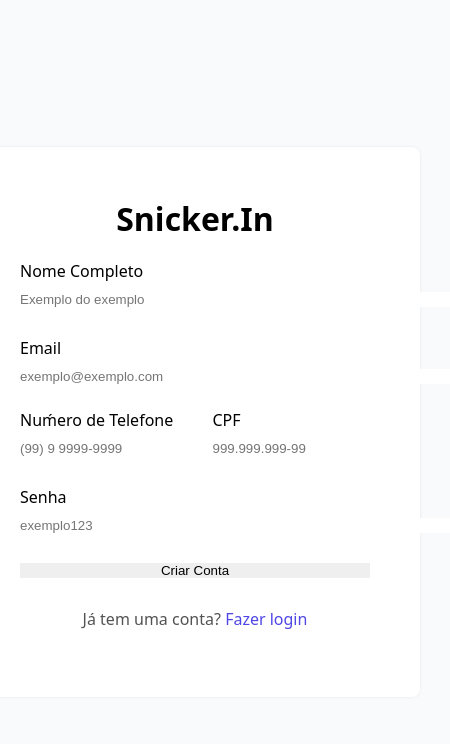
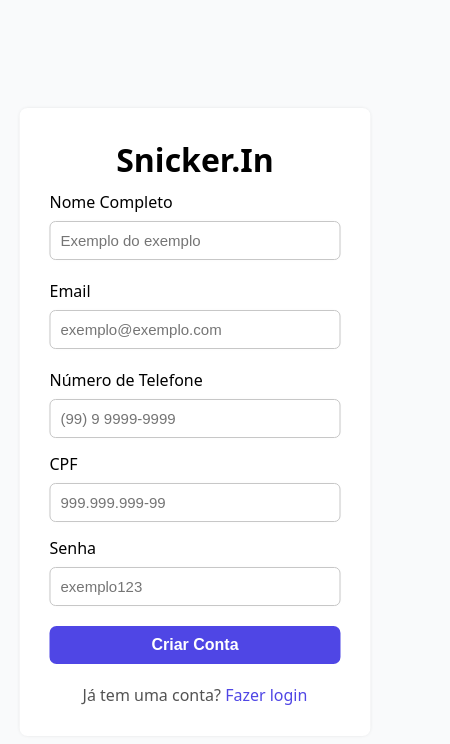
Before and after one commit to Luizhnrs/snicker.in, a React (Create React App) app in the folder frontend/: page /auth/register in a window 390 px wide. Shown: the top 744 px of the page, 450 px wide, since content can reach past the window. Built offline with nearby package versions, Linux system fonts and the light colour scheme.

Commit message:
Fix: Fix register responsive

```diff
--- a/frontend/src/components/RegisterForm/RegisterForm.tsx
+++ b/frontend/src/components/RegisterForm/RegisterForm.tsx
@@ -1,18 +1,17 @@
-import React from 'react';
-import {ChangeEvent} from 'react';
-import {Link} from 'react-router-dom';
+import React, {ChangeEvent} from 'react';
+import './registerForm.css';
 
 type RegisterFormProps = {
-  name: string,
-  setName: (value: string) => void,
-  email: string,
-  setEmail: (value: string) => void,
-  phoneNumber: string,
-  setPhoneNumber: (value: string) => void,
-  cpf: string,
-  setCpf: (value: string) => void,
-  password: string,
-  setPassword: (value: string) => void,
+  name: string;
+  setName: (value: string) => void;
+  email: string;
+  setEmail: (value: string) => void;
+  phoneNumber: string;
+  setPhoneNumber: (value: string) => void;
+  cpf: string;
+  setCpf: (value: string) => void;
+  password: string;
+  setPassword: (value: string) => void;
 };
 
 export default function RegisterForm({
@@ -60,10 +59,10 @@ export default function RegisterForm({
       setCpf(input);
     }
   };
+
   return (
     <form className="register-form">
-
-      <div className="input-div">
+      <div className="input-group">
         <label htmlFor="name">Nome Completo</label>
         <input
           type="text"
@@ -77,7 +76,7 @@ export default function RegisterForm({
         />
       </div>
 
-      <div className="input-div">
+      <div className="input-group">
         <label htmlFor="email">Email</label>
         <input
           type="email"
@@ -92,8 +91,8 @@ export default function RegisterForm({
       </div>
 
       <div className="mini-inputs">
-        <div>
-          <label htmlFor="phoneNumber">Nuḿero de Telefone</label>
+        <div className="input-group">
+          <label htmlFor="phoneNumber">Número de Telefone</label>
           <input
             type="text"
             id="phoneNumber"
@@ -106,7 +105,7 @@ export default function RegisterForm({
           />
         </div>
 
-        <div>
+        <div className="input-group">
           <label htmlFor="cpf">CPF</label>
           <input
             type="text"
@@ -120,8 +119,7 @@ export default function RegisterForm({
         </div>
       </div>
 
-
-      <div className="input-div">
+      <div className="input-group">
         <label htmlFor="password">Senha</label>
         <input
           type="password"
@@ -134,17 +132,9 @@ export default function RegisterForm({
         />
       </div>
 
-      <button
-        type="submit"
-      >Criar Conta</button>
-
-      <p className="register-message">
-        Já tem uma conta?{' '}
-        <Link to="/auth/login" className="register-link">
-          Fazer login
-        </Link>
-      </p>
-
+      <button type="submit" className="submit-button">
+        Criar Conta
+      </button>
     </form>
   );
 }
--- /dev/null
+++ b/frontend/src/components/RegisterForm/registerForm.css
@@ -0,0 +1,97 @@
+/* Estilos para o formulário de registro */
+.register-form {
+  display: flex;
+  flex-direction: column;
+  align-items: flex-start; /* Alinha labels e inputs à esquerda */
+  width: 100%;
+  margin-top: 10px;
+}
+
+.input-group {
+  width: 100%;
+  margin-bottom: 20px; /* Aumenta o espaço entre os campos */
+}
+
+.input-group label {
+  display: block;
+  margin-bottom: 8px; /* Aumenta o espaço abaixo das labels */
+  font-weight: 500;
+  text-align: left; /* Garante que o texto das labels fique alinhado à esquerda */
+}
+
+.input-group input {
+  width: 100%; /* Faz com que o input ocupe a largura total do contêiner */
+  padding: 10px;
+  border: 1px solid #c7c7c7;
+  border-radius: 6px;
+  font-size: 15px;
+  box-shadow: 0px 0px 5px -3.5px rgba(0, 0, 0, 0.185);
+}
+
+.input-group input:focus {
+  border: 2px solid rgb(79, 70, 229);
+  padding: 9px;
+  outline: none;
+}
+
+.mini-inputs {
+  display: flex;
+  justify-content: space-between;
+  width: 100%;
+}
+
+.mini-inputs .input-group {
+  width: 48%;
+}
+
+.mini-inputs .input-group label {
+  font-weight: 500;
+}
+
+.mini-inputs .input-group input {
+  width: 100%; /* Garante que os inputs ocupem a largura total do contêiner */
+  padding: 10px;
+}
+
+.mini-inputs .input-group input:focus {
+  padding: 9px;
+}
+
+.submit-button {
+  width: 100%; /* Garante que o botão tenha a mesma largura dos inputs */
+  padding: 10px;
+  border-radius: 7px;
+  color: white;
+  font-size: 16px;
+  background-color: rgb(79, 70, 229);
+  font-weight: bold;
+  border: none;
+  transition: background-color 0.3s ease;
+}
+
+.submit-button:hover {
+  cursor: pointer;
+  background-color: rgba(78, 70, 229, 0.9);
+}
+
+/* Responsividade */
+@media only screen and (max-width: 680px) {
+  .register-form {
+    width: 100%;
+  }
+
+  .input-group,
+  .mini-inputs,
+  .submit-button {
+    width: 100%;
+  }
+
+  .mini-inputs {
+    flex-direction: column; /* Faz com que os inputs menores fiquem em coluna em telas pequenas */
+  }
+
+  .mini-inputs .input-group {
+    width: 100%;
+    margin-bottom: 15px;
+  }
+}
--- a/frontend/src/pages/Login/login.css
+++ b/frontend/src/pages/Login/login.css
@@ -1,13 +1,17 @@
 /* Estilos para o contêiner de login */
 .login-container {
-  max-width: 400px;
+  max-width: 450px;
+  width: 90%; /* Ajuste para largura do contêiner em telas menores */
   padding: 30px;
-  margin: 0 auto;
+  margin: 0 auto; /* Centraliza horizontalmente o contêiner */
   background-color: white;
   border-radius: 8px;
   box-shadow: 0px 0px 5px -3px rgba(0, 0, 0, 0.411);
   text-align: center;
-  transform: translateY(50%);
+  position: absolute; /* Permite o posicionamento centralizado */
+  top: 50%;
+  left: 50%;
+  transform: translate(-50%, -50%); /* Centraliza verticalmente */
 }
 
 /* Ajuste da mensagem de registro */
@@ -21,12 +25,3 @@
   color: rgb(79, 70, 229);
   font-weight: 500;
 }
-
-/* Responsividade */
-@media only screen and (max-width: 680px) {
-  .login-container {
-    padding: 20px;
-    width: 90%; /* Ajuste para largura do contêiner em telas menores */
-    transform: translateY(50%);
-  }
-}
--- a/frontend/src/pages/Register/Register.tsx
+++ b/frontend/src/pages/Register/Register.tsx
@@ -1,7 +1,7 @@
-import React from 'react';
-import {useState} from 'react';
+import React, {useState} from 'react';
 import RegisterForm from '../../components/RegisterForm/RegisterForm';
 import './register.css';
+import {Link} from 'react-router-dom';
 
 export default function Register() {
   const [name, setName] = useState('');
@@ -9,11 +9,10 @@ export default function Register() {
   const [phoneNumber, setPhoneNumber] = useState('');
   const [cpf, setCpf] = useState('');
   const [password, setPassword] = useState('');
+
   return (
     <main className="register-container">
-      <div>
-        <h1>Snicker.In</h1>
-      </div>
+      <h1>Snicker.In</h1>
       <RegisterForm
         name={name}
         setName={setName}
@@ -26,6 +25,12 @@ export default function Register() {
         password={password}
         setPassword={setPassword}
       />
+      <p className="register-message">
+        Já tem uma conta?{' '}
+        <Link to="/auth/login" className="register-link">
+          Fazer login
+        </Link>
+      </p>
     </main>
   );
 }
--- a/frontend/src/pages/Register/register.css
+++ b/frontend/src/pages/Register/register.css
@@ -1,63 +1,26 @@
+/* Estilos para o contêiner de registro */
 .register-container {
-  width: 450px;
-  height: 550px;
+  max-width: 450px;
+  width: 90%; /* Ajuste para largura do contêiner em telas menores */
+  padding: 30px;
+  margin: 0 auto; /* Centraliza horizontalmente o contêiner */
   background-color: white;
-  position: absolute;
+  border-radius: 8px;
+  box-shadow: 0px 0px 5px -3px rgba(0, 0, 0, 0.411);
+  text-align: center;
+  position: absolute; /* Permite o posicionamento centralizado */
   top: 50%;
   left: 50%;
-  transform: translate(-50%, -50%);
-  text-align: center;
-  padding: 50px;
-  border-radius: 8px;
-  box-shadow: 0px 0px 5px -3px rgba(0, 0, 0, 0.411);
-}
-
-.register-form>.input-div {
-  display: flex;
-  flex-direction: column;
-  align-items: start;
-  padding: 10px 0;
-}
-
-.register-form>.input-div>label {
-  padding: 10px 0 10px 0;
-  font-weight: 480;
-}
-
-.register-form>.input-div>input {
-  width: 430px;
-}
-
-.register-form>.mini-inputs {
-  display: flex;
-  text-align: start;
-  justify-content: space-between;
-}
-
-.register-form>.mini-inputs div {
-  margin-top: 15px;
-  width: 45%;
-}
-
-.register-form>.mini-inputs label {
-  font-weight: 480;
-}
-
-.register-form>.mini-inputs input {
-  margin: 10px 0;
-  width: 183px;
-}
-
-.register-form>button {
-  margin: 20px 0;
-  width: 100%;
-}
-
-.register-form>.register-link {
-  color: rgb(79 70 229);
+  transform: translate(-50%, -50%); /* Centraliza verticalmente */
 }
 
 .register-message {
-  margin: 10px;
+  margin-top: 20px; /* Aumenta o espaço acima da mensagem */
   color: rgba(0, 0, 0, 0.678);
+  text-align: center; /* Centraliza o texto */
 }
+
+.register-link {
+  color: rgb(79, 70, 229);
+  font-weight: 500;
+}
```
Also changed, not shown: frontend/src/styles/index.css (+0 -28 lines).
